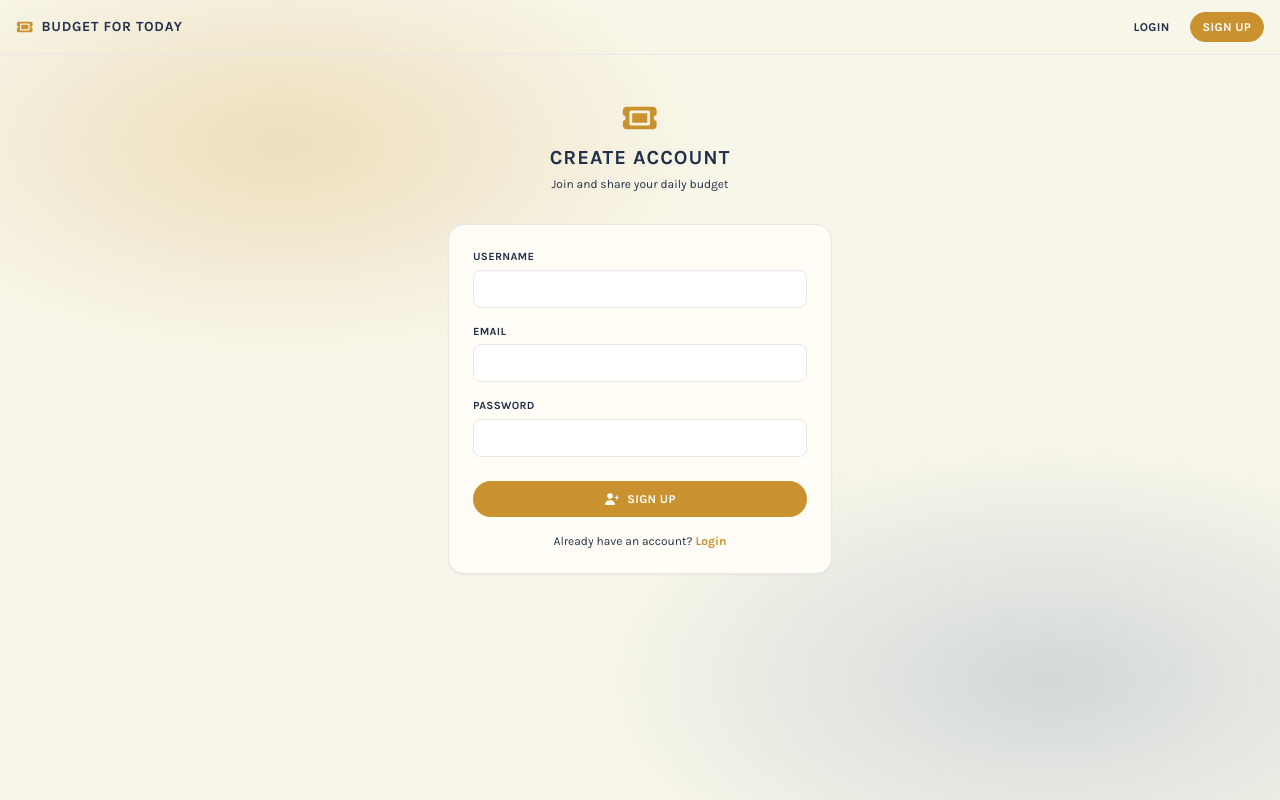
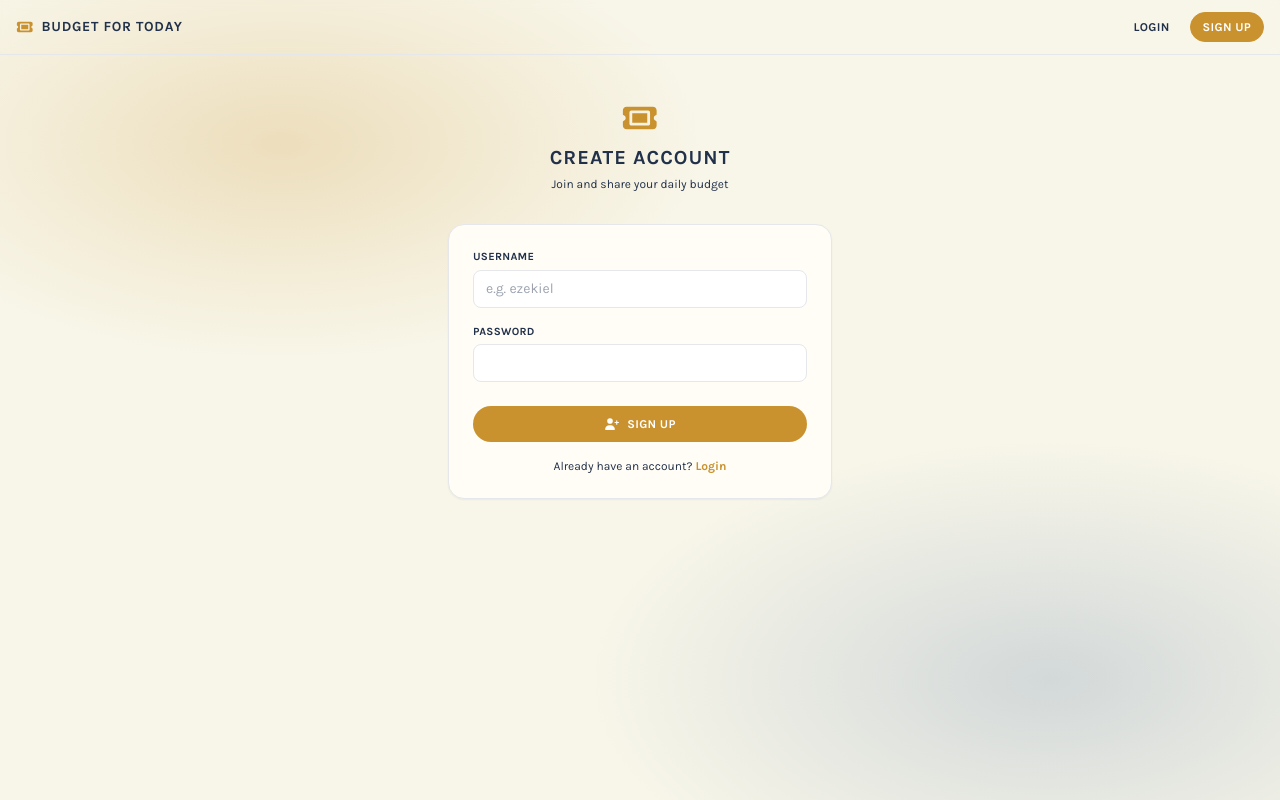
Before and after one commit to zekedecoded/budget_for_today, a React (Vite) app: page /signup in a window 1280 px wide. Built offline with nearby package versions, Linux system fonts and the light colour scheme.

Commit message:
With usernames now

```diff
--- a/src/components/Navbar.tsx
+++ b/src/components/Navbar.tsx
@@ -30,7 +30,7 @@ export function Navbar() {
               className="text-xs font-semibold text-[var(--ink)]/70"
               style={{ fontFamily: 'var(--font-body)' }}
             >
-              {profile?.username || user.email}
+              {profile?.username || user.email?.split('@')[0]}
             </span>
             <button
               type="button"
--- /dev/null
+++ b/src/lib/usernameAuth.ts
@@ -0,0 +1,18 @@
+// Supabase auth accounts need an email address, but users only ever see
+// usernames. We build a synthetic email from the username behind the scenes.
+const USERNAME_EMAIL_DOMAIN = 'users.budget-for-today.app'
+
+export const USERNAME_RE = /^[a-zA-Z0-9_]{3,20}$/
+
+export const USERNAME_RULES =
+  'Username must be 3-20 characters: letters, numbers, and underscores only.'
+
+export function usernameToEmail(username: string): string {
+  return `${username.trim().toLowerCase()}@${USERNAME_EMAIL_DOMAIN}`
+}
+
+// Accepts a username or, for older accounts, a full email address.
+export function loginIdentifierToEmail(identifier: string): string {
+  const trimmed = identifier.trim()
+  return trimmed.includes('@') ? trimmed : usernameToEmail(trimmed)
+}
--- a/src/pages/Login.tsx
+++ b/src/pages/Login.tsx
@@ -3,10 +3,11 @@ import { Link, useNavigate } from 'react-router-dom'
 import { FontAwesomeIcon } from '@fortawesome/react-fontawesome'
 import { faRightToBracket, faTicket } from '@fortawesome/free-solid-svg-icons'
 import { supabase } from '../lib/supabase'
+import { loginIdentifierToEmail } from '../lib/usernameAuth'
 
 export function Login() {
   const navigate = useNavigate()
-  const [email, setEmail] = useState('')
+  const [username, setUsername] = useState('')
   const [password, setPassword] = useState('')
   const [error, setError] = useState('')
   const [loading, setLoading] = useState(false)
@@ -17,14 +18,18 @@ export function Login() {
     setLoading(true)
 
     const { error: authError } = await supabase.auth.signInWithPassword({
-      email,
+      email: loginIdentifierToEmail(username),
       password,
     })
 
     setLoading(false)
 
     if (authError) {
-      setError(authError.message)
+      setError(
+        authError.message.toLowerCase().includes('invalid login credentials')
+          ? 'Wrong username or password.'
+          : authError.message,
+      )
       return
     }
 
@@ -68,13 +73,14 @@ export function Login() {
               className="mb-1 block text-[11px] font-bold uppercase tracking-wide text-[var(--ink)]/60"
               style={{ fontFamily: 'var(--font-body)' }}
             >
-              Email
+              Username
             </label>
             <input
-              type="email"
+              type="text"
               required
-              value={email}
-              onChange={(e) => setEmail(e.target.value)}
+              autoComplete="username"
+              value={username}
+              onChange={(e) => setUsername(e.target.value)}
               className="w-full rounded-lg border border-[var(--ink)]/20 bg-white px-3 py-2 text-sm text-[var(--ink)] outline-none transition-colors focus:border-[var(--gold)] focus:ring-1 focus:ring-[var(--gold)]"
               style={{ fontFamily: 'var(--font-body)' }}
             />
--- a/src/pages/Signup.tsx
+++ b/src/pages/Signup.tsx
@@ -3,10 +3,10 @@ import { Link, useNavigate } from 'react-router-dom'
 import { FontAwesomeIcon } from '@fortawesome/react-fontawesome'
 import { faUserPlus, faTicket } from '@fortawesome/free-solid-svg-icons'
 import { supabase } from '../lib/supabase'
+import { USERNAME_RE, USERNAME_RULES, usernameToEmail } from '../lib/usernameAuth'
 
 export function Signup() {
   const navigate = useNavigate()
-  const [email, setEmail] = useState('')
   const [password, setPassword] = useState('')
   const [username, setUsername] = useState('')
   const [error, setError] = useState('')
@@ -15,16 +15,27 @@ export function Signup() {
   const handleSignup = async (e: FormEvent) => {
     e.preventDefault()
     setError('')
+
+    const name = username.trim()
+    if (!USERNAME_RE.test(name)) {
+      setError(USERNAME_RULES)
+      return
+    }
+
     setLoading(true)
 
     const { error: authError } = await supabase.auth.signUp({
-      email,
+      email: usernameToEmail(name),
       password,
-      options: { data: { username } },
+      options: { data: { username: name } },
     })
 
     if (authError) {
-      setError(authError.message)
+      setError(
+        authError.message.toLowerCase().includes('already registered')
+          ? 'That username is already taken.'
+          : authError.message,
+      )
       setLoading(false)
       return
     }
@@ -75,26 +86,13 @@ export function Signup() {
             <input
               type="text"
               required
+              minLength={3}
+              maxLength={20}
+              autoComplete="username"
               value={username}
               onChange={(e) => setUsername(e.target.value)}
-              className="w-full rounded-lg border border-[var(--ink)]/20 bg-white px-3 py-2 text-sm text-[var(--ink)] outline-none transition-colors focus:border-[var(--gold)] focus:ring-1 focus:ring-[var(--gold)]"
-              style={{ fontFamily: 'var(--font-body)' }}
-            />
-          </div>
-
-          <div className="mb-4">
-            <label
-              className="mb-1 block text-[11px] font-bold uppercase tracking-wide text-[var(--ink)]/60"
-              style={{ fontFamily: 'var(--font-body)' }}
-            >
-              Email
-            </label>
-            <input
-              type="email"
-              required
-              value={email}
-              onChange={(e) => setEmail(e.target.value)}
-              className="w-full rounded-lg border border-[var(--ink)]/20 bg-white px-3 py-2 text-sm text-[var(--ink)] outline-none transition-colors focus:border-[var(--gold)] focus:ring-1 focus:ring-[var(--gold)]"
+              placeholder="e.g. ezekiel"
+              className="w-full rounded-lg border border-[var(--ink)]/20 bg-white px-3 py-2 text-sm text-[var(--ink)] outline-none transition-colors placeholder:text-[var(--ink)]/30 focus:border-[var(--gold)] focus:ring-1 focus:ring-[var(--gold)]"
               style={{ fontFamily: 'var(--font-body)' }}
             />
           </div>
```
Also changed, not shown: 1 other file (tests, documents, lock files or other folders).
